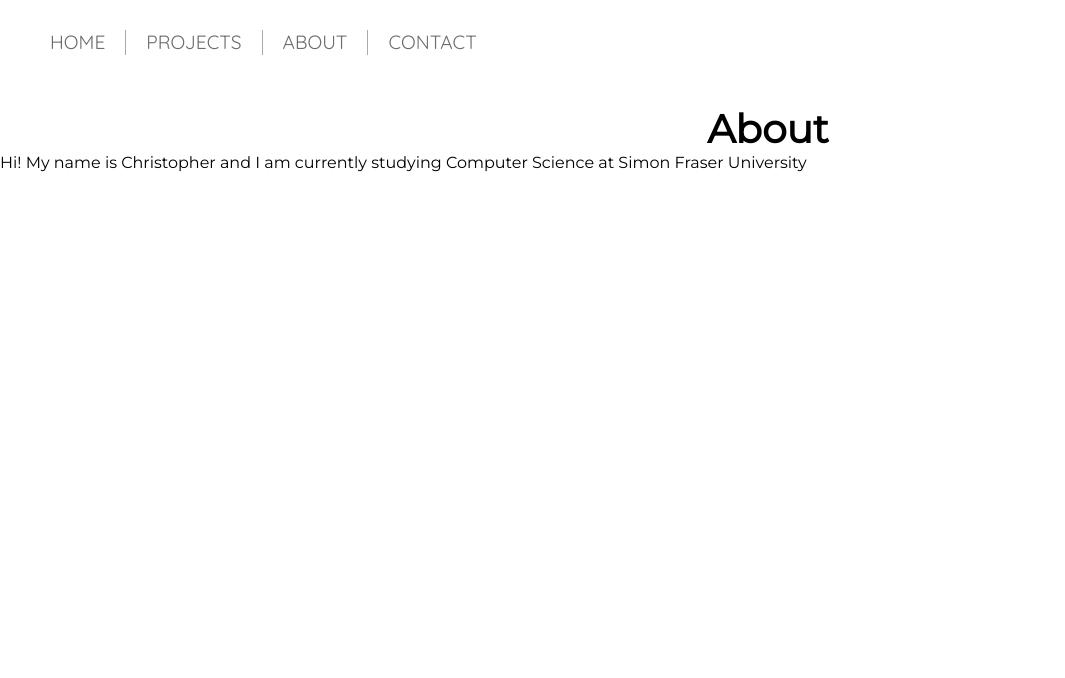
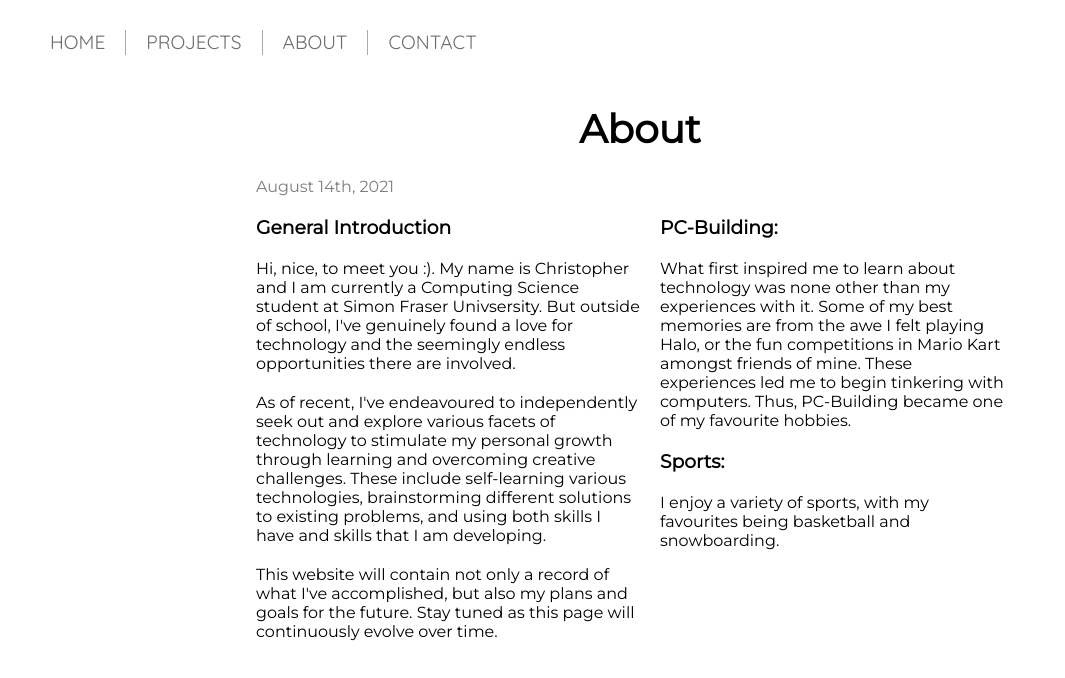
Before and after one commit to ChrisFong604/ChrisCodes, a React (Create React App) app: page /About in a window 1280 px wide. Shown: the top 678 px of the page, without its empty margins (0-1065 px from the left). Built offline with nearby package versions, Linux system fonts and the light colour scheme.

Commit message:
formatted about page with grid

```diff
--- /dev/null
+++ b/src/components/About/About.js
@@ -0,0 +1,51 @@
+import React, { Fragment } from "react";
+import AboutCSS from "./About.module.css";
+
+const AboutPage = () => {
+	return (
+		<>
+			<div className={AboutCSS.about_container}>
+				<p style={{ gridColumn: "2/3", opacity: "0.5" }}>August 14th, 2021</p>
+				<div className={AboutCSS.leftcol}>
+					<h3>General Introduction</h3>
+					<p>
+						Hi, nice, to meet you :). My name is Christopher and I am currently
+						a Computing Science student at Simon Fraser Univsersity. But outside
+						of school, I've genuinely found a love for technology and the
+						seemingly endless opportunities there are involved.
+					</p>
+					<p>
+						As of recent, I've endeavoured to independently seek out and explore
+						various facets of technology to stimulate my personal growth through
+						learning and overcoming creative challenges. These include
+						self-learning various technologies, brainstorming different
+						solutions to existing problems, and using both skills I have and
+						skills that I am developing.
+					</p>
+					<p>
+						This website will contain not only a record of what I've
+						accomplished, but also my plans and goals for the future. Stay tuned
+						as this page will continuously evolve over time.
+					</p>
+				</div>
+				<div className={AboutCSS.rightcol}>
+					<h3>PC-Building:</h3>
+					<p>
+						What first inspired me to learn about technology was none other than
+						my experiences with it. Some of my best memories are from the awe I
+						felt playing Halo, or the fun competitions in Mario Kart amongst
+						friends of mine. These experiences led me to begin tinkering with
+						computers. Thus, PC-Building became one of my favourite hobbies.
+					</p>
+					<h3>Sports:</h3>
+					<p>
+						I enjoy a variety of sports, with my favourites being basketball and
+						snowboarding.
+					</p>
+				</div>
+			</div>
+		</>
+	);
+};
+
+export default AboutPage;
--- /dev/null
+++ b/src/components/About/About.module.css
@@ -0,0 +1,21 @@
+.about_container {
+	display: grid;
+	padding: 3vh 0;
+	grid-template-columns: 2fr 3fr 3fr 2fr;
+	grid-template-rows: auto;
+}
+
+.leftcol > * {
+	margin: 20px 0;
+}
+
+.leftcol {
+	grid-column: 2/3;
+}
+.rightcol > * {
+	margin: 20px;
+}
+
+.rightcol {
+	grid-column: 3/4;
+}
--- a/src/components/About/index.js
+++ /dev/null
@@ -1,14 +0,0 @@
-import React from "react";
-
-const AboutRenderer = () => {
-	return (
-		<div>
-			<p>
-				Hi! My name is Christopher and I am currently studying Computer Science
-				at Simon Fraser University
-			</p>
-		</div>
-	);
-};
-
-export default AboutRenderer;
--- a/src/components/App/App.js
+++ b/src/components/App/App.js
@@ -1,13 +1,11 @@
 import React from "react";
 import { BrowserRouter as Router, Switch, Route } from "react-router-dom";
-
-import "./App.css";
 
 import NavBarRenderer from "../NavBar/NavBar";
 import StaticHeader from "./StaticHeader/StaticHeader";
 import ProjectsTour from "../Projects/ProjectsTour";
 import ProjectsPage from "../Projects/ProjectsPage";
-import AboutRenderer from "../About";
+import AboutPage from "../About/About";
 import ContactRenderer from "../Contact/Contact";
 import MainHeader from "./MainHeader/MainHeader";
 
@@ -37,7 +35,7 @@ function App() {
 					</Route>
 					<Route path="/About">
 						<StaticHeader Header={"About"} />
-						<AboutRenderer />
+						<AboutPage />
 					</Route>
 					<Route path="/contact">
 						<StaticHeader Header={"Contact Me"} />
--- a/src/components/App/App.css
+++ b/src/components/App/MainHeader/App.css
@@ -1,17 +1,6 @@
 @import url("https://fonts.googleapis.com/css2?family=DM+Sans&display=swap");
 .App {
 	text-align: center;
-}
-
-.App-logo {
-	height: 40vmin;
-	pointer-events: none;
-}
-
-@media (prefers-reduced-motion: no-preference) {
-	.App-logo {
-		animation: App-logo-spin infinite 20s linear;
-	}
 }
 
 .color {
@@ -39,12 +28,3 @@
 .App-link {
 	color: #61dafb;
 }
-
-@keyframes App-logo-spin {
-	from {
-		transform: rotate(0deg);
-	}
-	to {
-		transform: rotate(360deg);
-	}
-}
--- a/src/components/App/MainHeader/MainHeader.css
+++ b/src/components/App/MainHeader/MainHeader.css
@@ -1,3 +1,36 @@
+@import url("https://fonts.googleapis.com/css2?family=DM+Sans&display=swap");
+
+.color {
+	width: 100%;
+	background: rgb(41, 57, 201);
+	background: linear-gradient(
+		165deg,
+		rgba(41, 57, 201, 1) 0%,
+		rgba(36, 185, 199, 1) 36%,
+		rgba(88, 233, 193, 1) 59%,
+		rgba(255, 255, 255, 1) 80%
+	);
+}
+.App-header {
+	min-height: 105vh;
+	display: flex;
+	flex-direction: column;
+	align-items: center;
+	padding-top: 30vh;
+	font-size: calc(30px + 2vmin);
+	font-weight: lighter;
+	font-family: "DM sans", sans-serif;
+	color: white;
+}
+
+.about_dropdown {
+	text-align: center;
+}
+
+.App-link {
+	color: #61dafb;
+}
+
 button {
 	background: none;
 	color: inherit;
--- a/src/components/App/MainHeader/MainHeader.js
+++ b/src/components/App/MainHeader/MainHeader.js
@@ -1,5 +1,5 @@
 import React, { Fragment, useState } from "react";
-import logo from "../logo.svg";
+
 import chevronD from "../../../resources/icons/chevron-down.svg";
 import chevronU from "../../../resources/icons/chevron-up.svg";
 import profilePic from "../../../resources/images/profilepic.jpg";
@@ -33,12 +33,13 @@ const MainHeader = () => {
 
 	return (
 		<>
-			<div className={"App"}>
+			<div>
 				<header className="App-header color">
 					<h1>Chris.</h1>
-					<img src={logo} className="App-logo" alt="logo" position="none" />
 				</header>
+				<div className="about_dropdown">
 					<img src={profilePic} className="profile-pic" alt="chrisfong!"></img>
+
 					<h1>How do people describe me?</h1>
 					<button
 						onClick={() => setHeadIncrement((headIncrement) => !headIncrement)}
@@ -53,9 +54,10 @@ const MainHeader = () => {
 					<Trail headIncrement={headIncrement}>
 						<h2>Eager.</h2>
 						<h2>Resourceful.</h2>
-					<h2>Diligent</h2>
+						<h1>Diligent</h1>
 						<h1>Curious</h1>
 					</Trail>
+				</div>
 			</div>
 		</>
 	);
--- a/src/components/App/StaticHeader/StaticHeader.js
+++ b/src/components/App/StaticHeader/StaticHeader.js
@@ -4,11 +4,7 @@ import StaticHeaderCSS from "./StaticHeader.module.css";
 
 const StaticHeader = ({ Header }) => {
 	return (
-		<header
-			className={StaticHeaderCSS.header}
-			data-aos="fade-in"
-			data-aos-duration="1200"
-		>
+		<header className={StaticHeaderCSS.header}>
 			<h1>{Header}</h1>
 		</header>
 	);
--- a/src/components/App/StaticHeader/StaticHeader.module.css
+++ b/src/components/App/StaticHeader/StaticHeader.module.css
@@ -1,5 +1,4 @@
 .header {
-	margin-left: 20%;
 	margin-top: 50px;
 	font-size: calc(10px + 1.2vmin);
 }
--- a/src/components/Contact/Contact.js
+++ b/src/components/Contact/Contact.js
@@ -3,7 +3,7 @@ import React from "react";
 export default function ContactRenderer() {
 	return (
 		<form>
-			<h3>Leave me a message below :)</h3>
+			<h3>Currently under construction</h3>
 		</form>
 	);
 }
--- a/src/components/Projects/ProjectsPage.js
+++ b/src/components/Projects/ProjectsPage.js
@@ -46,8 +46,6 @@ function ProjectsPage() {
 		},
 	];
 
-	const alignCenter = { display: "flex", alignItems: "center" };
-
 	return (
 		<div>
 			{projects.map((project) => (
--- a/src/components/Projects/ProjectsTour.js
+++ b/src/components/Projects/ProjectsTour.js
@@ -50,9 +50,9 @@ function ProjectsTour() {
 	const alignCenter = { display: "flex", alignItems: "center" };
 
 	return (
-		<Parallax pages={projects.length + 1}>
+		<Parallax pages={projects.length + 2}>
 			<ParallaxLayer
-				sticky={{ start: 0, end: projects.length + 0.5 }}
+				sticky={{ start: 0, end: projects.length + 0.25 }}
 				style={{ ...alignCenter, justifyContent: "flex-start" }}
 			>
 				<div className={ProjectCSS.sticky}>
@@ -62,7 +62,7 @@ function ProjectsTour() {
 			{projects.map((project, index) => (
 				<ParallaxLayer
 					key={project._id}
-					offset={index + 0.5}
+					offset={index + 0.75}
 					speed={0.3}
 					style={{ ...alignCenter, justifyContent: "flex-end" }}
 				>
```
Lines whose indentation alone changed are shown as unchanged.
